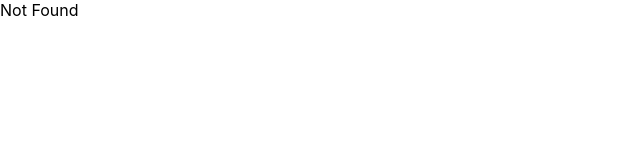
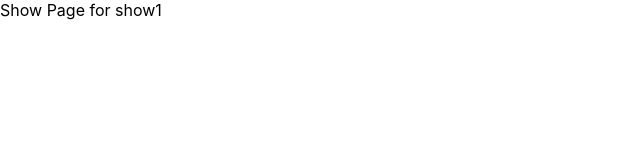
Before and after one commit to srisaisnigdha/cine-search-hub, a React (Create React App) app: page /show/1 in a window 1280 px wide. Shown: the top 160 px of the page, without its empty margins (0-640 px from the left). Built offline with nearby package versions, Linux system fonts and the light colour scheme.

Commit message:
created dynamic show page

```diff
--- a/src/App.jsx
+++ b/src/App.jsx
@@ -1,7 +1,8 @@
 import { BrowserRouter, Routes, Route } from 'react-router-dom'
 import Home from "./pages/Home"
 import Starred from "./pages/Starred"
-import MainLayout from './components/MainLayout';
+import MainLayout from './components/MainLayout'
+import Show from "./pages/Show"
 
 function App() {
   return (
@@ -11,6 +12,9 @@
           <Route path="/" element={<Home />} />
           <Route path="/starred" element={<Starred />} />
         </Route>
+
+        <Route path="/show/:showId" element={<Show />} />
+
         <Route path="*" element={<div>Not Found</div>} />
         {/* <Route path="/" element={<App />}>
           <Route index element={<Home />} />
--- a/src/components/shows/ShowCard.jsx
+++ b/src/components/shows/ShowCard.jsx
@@ -11,7 +11,7 @@
         <h1>{name}</h1>
         <p>{summaryStripped}</p>
         <div>
-            <Link to="/">Read more</Link>
+            <Link to={`/show/${id}`}>Read more</Link>
             <button type="button">Star me</button>
         </div>
     </div>
--- /dev/null
+++ b/src/pages/Show.jsx
@@ -0,0 +1,9 @@
+import { useParams } from "react-router-dom"
+
+const Show = () => {
+    const { showId } = useParams();
+
+    return <div>Show Page for show{showId}</div>
+}
+
+export default Show
```
